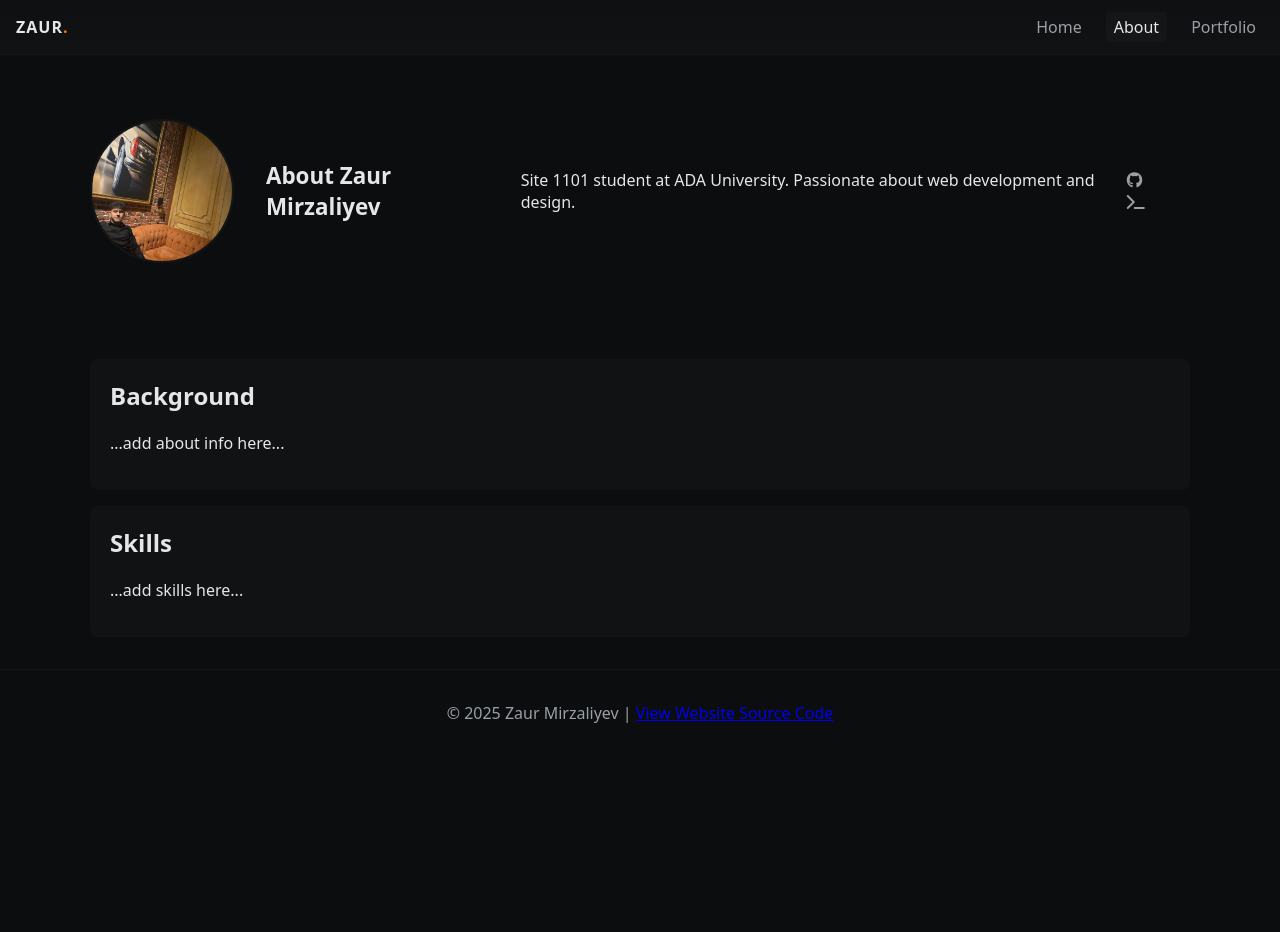
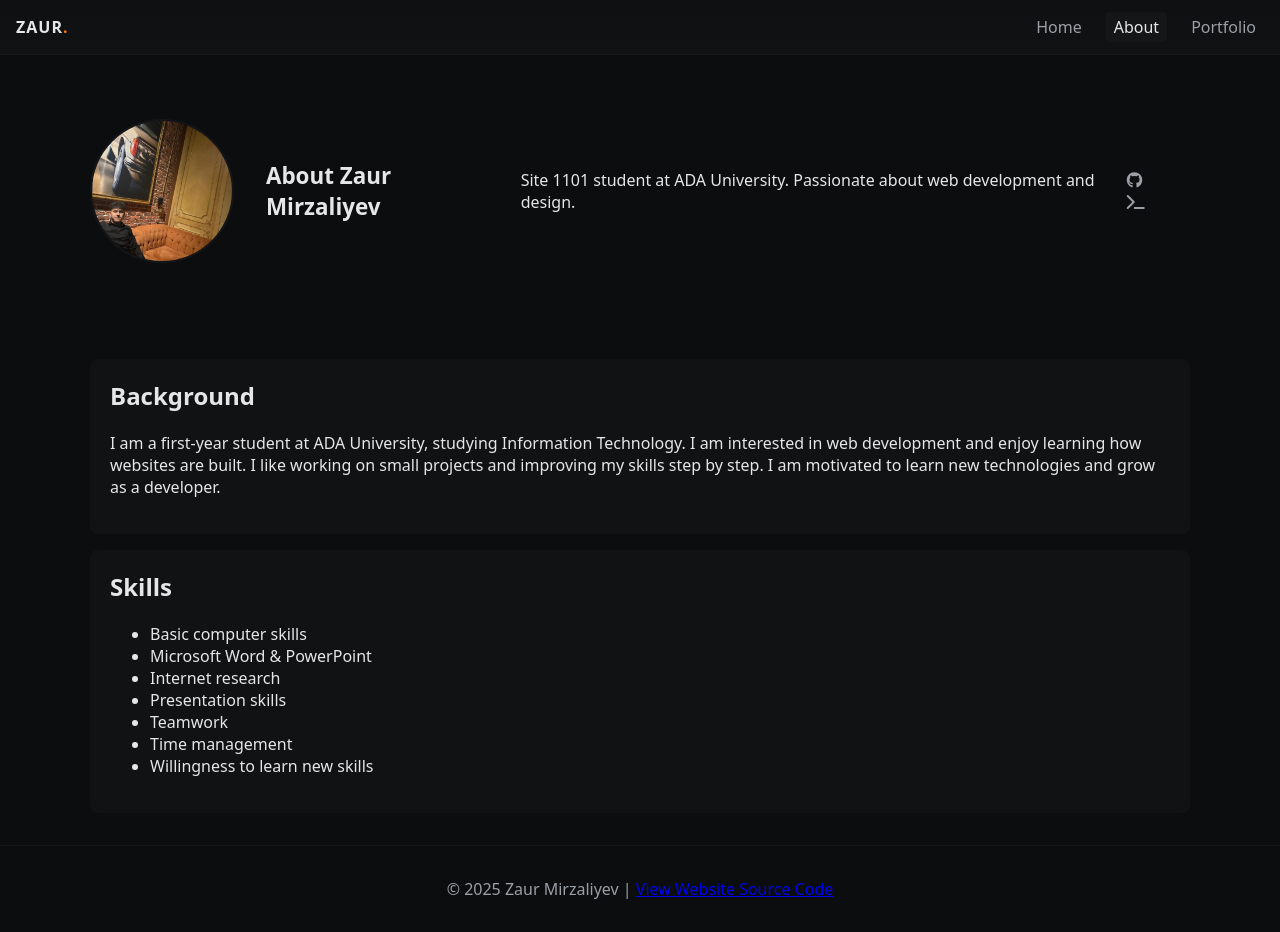
Before and after one commit to mirzaliyevzaur0811-dev/site1101, a plain HTML site: page about.html in a window 1280 px wide. Before the commit the page ends 800 px from the top, so only its background shows below. Drawn offline with Linux system fonts and the light colour scheme.

Commit message:
zazaaa112

```diff
--- a/about.html
+++ b/about.html
@@ -25,8 +25,8 @@
             <h1>About <span>Zaur Mirzaliyev</span></h1>
             <p>Site 1101 student at ADA University. Passionate about web development and design.</p>
             <div class="social-icons">
-                <a href="https://github.com/mirzaliyevzaur0811-dev" target="_blank" title="GitHub"><i class="fab fa-github"></i></a>
-                <a href="https://www.codecademy.com/profiles/zmirzaliyev23834" target="_blank" title="Codecademy"><i class="fas fa-terminal"></i></a>
+                <a href="https://github.com/mirzaliyevzaur0811-dev" target="_blank" rel="noopener noreferrer" title="GitHub"><i class="fab fa-github"></i></a>
+                <a href="https://www.codecademy.com/profiles/zmirzaliyev23834" target="_blank" rel="noopener noreferrer" title="Codecademy"><i class="fas fa-terminal"></i></a>
             </div>
         </div>
     </header>
@@ -34,17 +34,25 @@
     <main class="container about-content">
         <section class="content-box">
             <h2>Background</h2>
-            <p>...add about info here...</p>
+            <p>I am a first-year student at ADA University, studying Information Technology. I am interested in web development and enjoy learning how websites are built. I like working on small projects and improving my skills step by step. I am motivated to learn new technologies and grow as a developer.</p>
         </section>
 
         <section class="content-box">
             <h2>Skills</h2>
-            <p>...add skills here...</p>
+            <ul>
+                <li>Basic computer skills</li>
+                <li>Microsoft Word &amp; PowerPoint</li>
+                <li>Internet research</li>
+                <li>Presentation skills</li>
+                <li>Teamwork</li>
+                <li>Time management</li>
+                <li>Willingness to learn new skills</li>
+            </ul>
         </section>
     </main>
 
     <footer>
-        <p>© 2025 Zaur Mirzaliyev | <a href="https://github.com/mirzaliyevzaur0811-dev/BeyrekPersonalPortFolio" target="_blank">View Website Source Code</a></p>
+        <p>© 2025 Zaur Mirzaliyev | <a href="https://github.com/mirzaliyevzaur0811-dev/BeyrekPersonalPortFolio" target="_blank" rel="noopener noreferrer">View Website Source Code</a></p>
     </footer>
 </body>
 </html>
```
